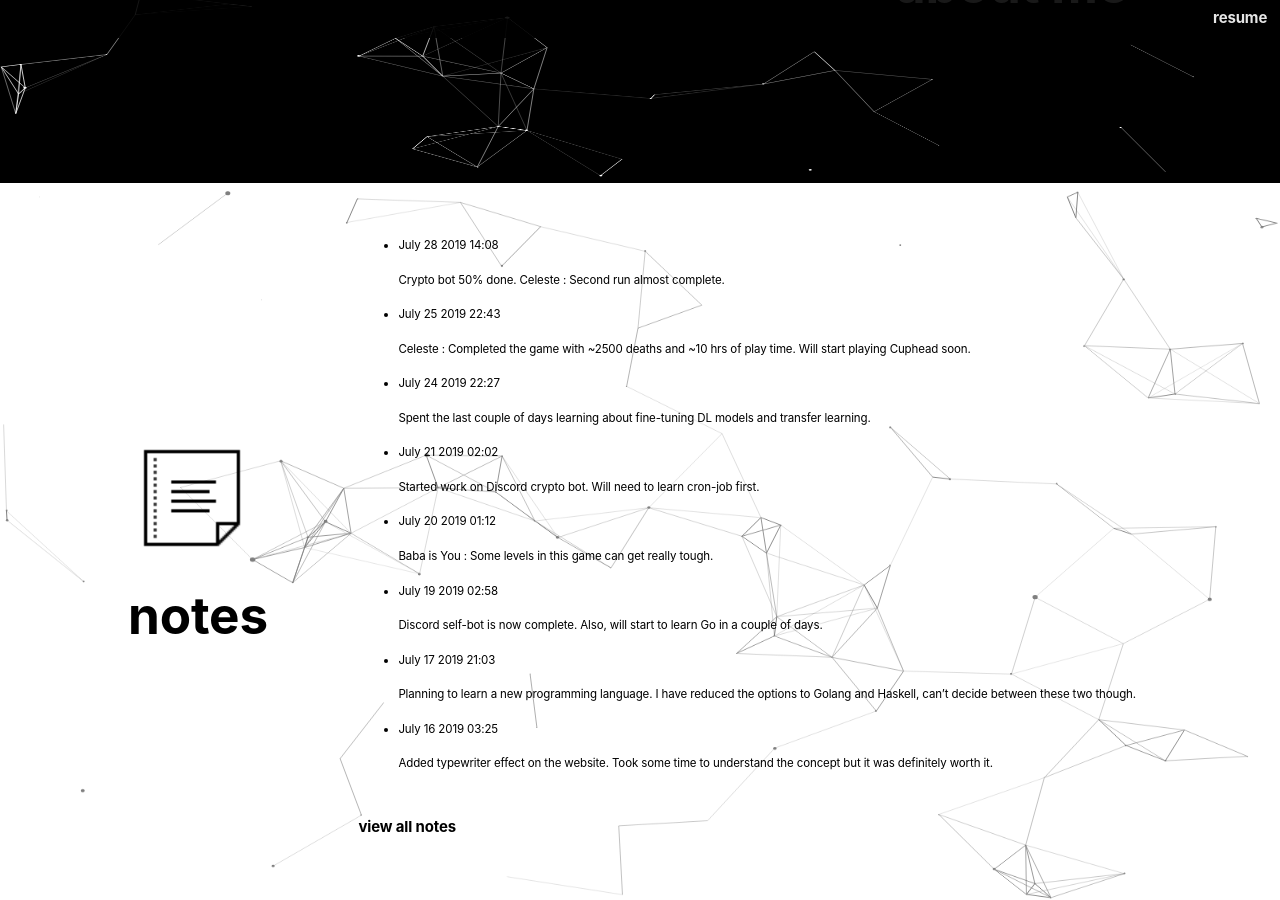
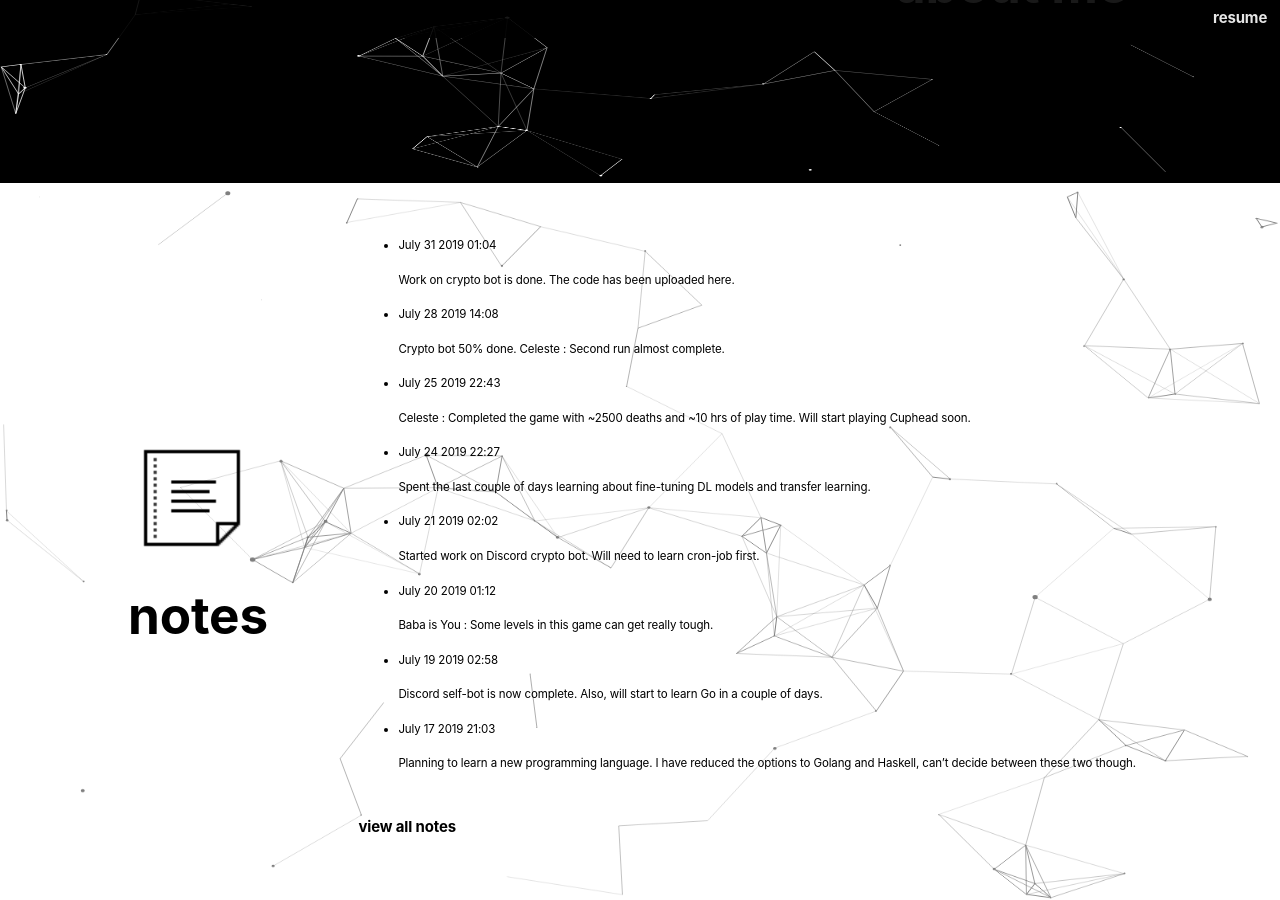
Before and after one commit to vedantsingh1404/website-v2.0, a Jekyll site: the page built from index.html, in a window 1280 px wide and 900 px high, scrolled down 982 px. Built offline with Jekyll 4.4.1, drawn with Linux system fonts in a browser that asks for light colours.

Commit message:
add note

```diff
--- a/_data/notes.yml
+++ b/_data/notes.yml
@@ -1,3 +1,7 @@
+- date: July 31 2019 01:04
+  content: |
+    Work on crypto bot is done. The code has been uploaded [here](https://github.com/vedantsingh1404/discord-crypto-bot).
+
 - date: July 28 2019 14:08
   content : |
     Crypto bot 50% done.
```
